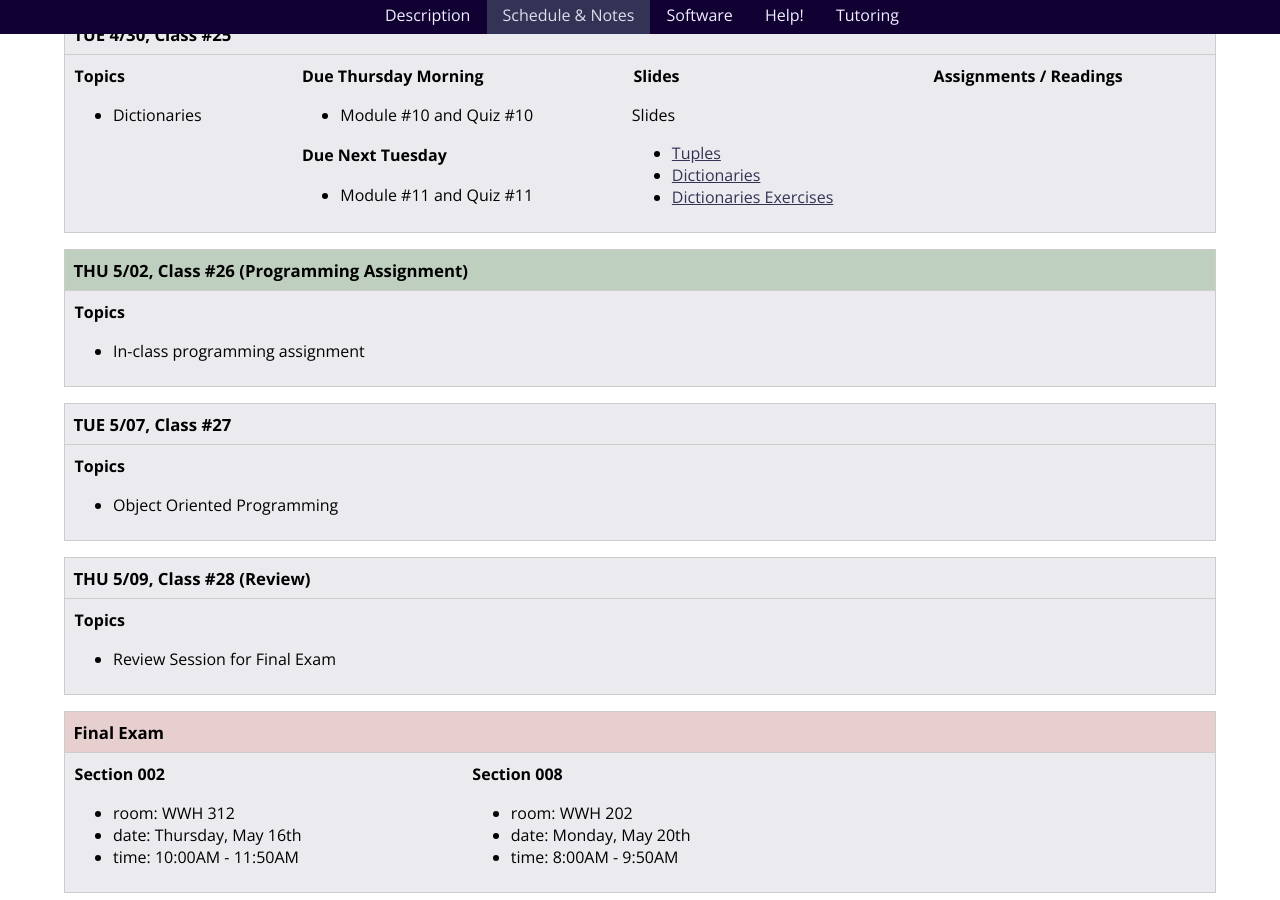
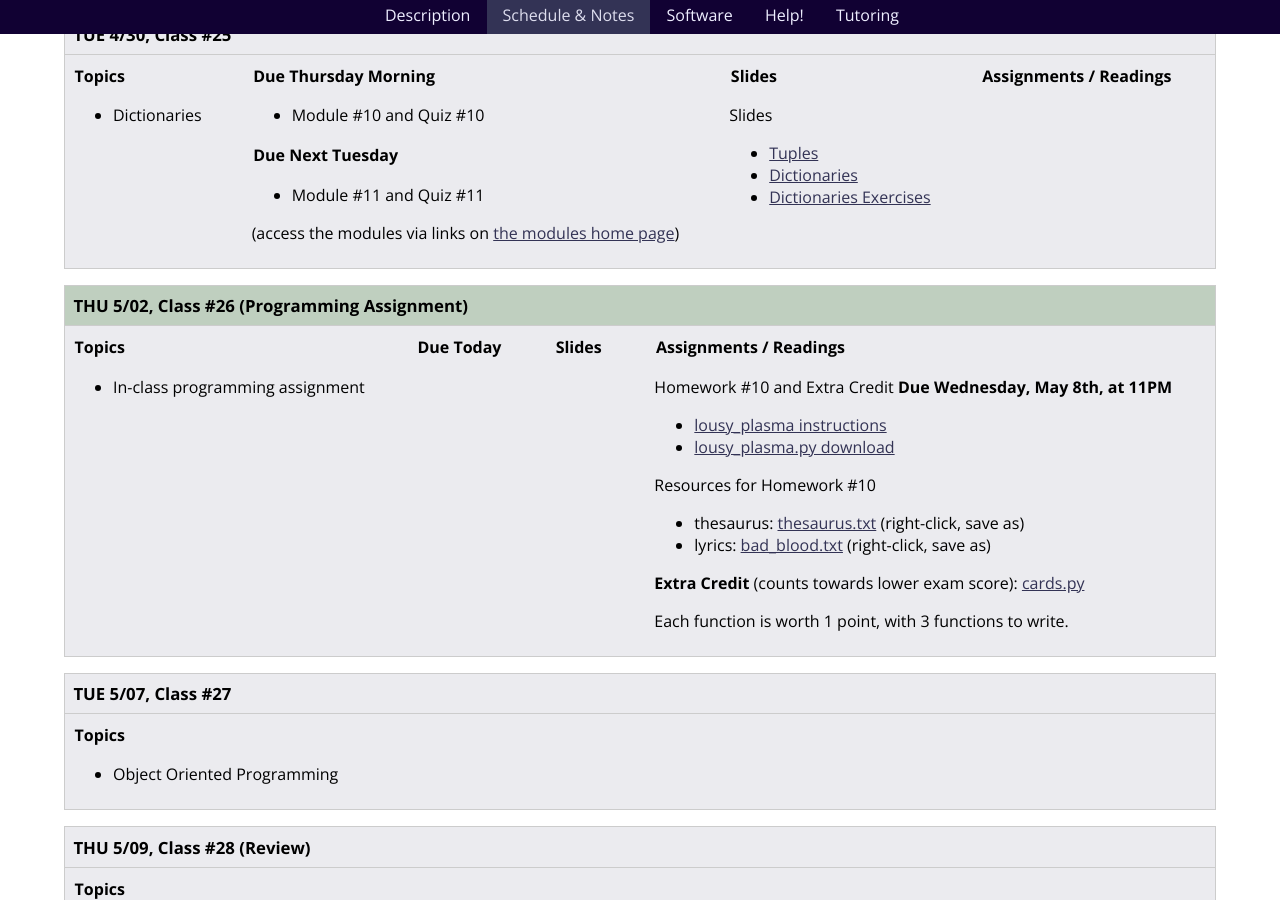
Before and after one commit to foureyes/csci-ua.0002-fall2019-002-008, a Jekyll site: the page built from schedule.markdown, in a window 1280 px wide and 900 px high, scrolled down 8839 px. Built offline with Jekyll 4.4.1, drawn with Linux system fonts in a browser that asks for light colours.

Commit message:
add 26, fix 25

```diff
--- a/_includes/classes/25/materials.markdown
+++ b/_includes/classes/25/materials.markdown
@@ -6,6 +6,8 @@
 ####  Due Next Tuesday
 
 * Module #11 and Quiz #11
+
+(access the modules via links on [the modules home page](https://cs.nyu.edu/elearning/CSCI_UA_0002/))
 
 </article>
 
--- a/_includes/classes/26/materials.markdown
+++ b/_includes/classes/26/materials.markdown
@@ -16,7 +16,7 @@
 <article class="assignments" markdown="block">
 ####  Assignments / Readings
 
-Homework #10 and Extra Credit __Due Wednesday, May 2nd, at 11PM__
+Homework #10 and Extra Credit __Due Wednesday, May 8th, at 11PM__
 
 * [lousy_plasma instructions](homework/hw10/lousy-plasma.html)
 * [lousy_plasma.py download](homework/hw10/lousy_plasma.py)
@@ -28,7 +28,7 @@ Resources for Homework #10
 
 __Extra Credit__ (counts towards lower exam score): [cards.py](homework/hw10/cards.py)
 
-Each function is worth 1.5 points, with 3 functions to write.
+Each function is worth 1 point, with 3 functions to write.
 
 
 </article>
--- a/schedule.markdown
+++ b/schedule.markdown
@@ -415,7 +415,7 @@ Jump to Class:
 ####  Topics
 
 * In-class programming assignment
-</article>{% comment %}{% include classes/26/materials.markdown %}{% endcomment %}</div> </section>
+</article>{% include classes/26/materials.markdown %}</div> </section>
 
 
 <a name="class27"></a><!---------- start --------------->
```
